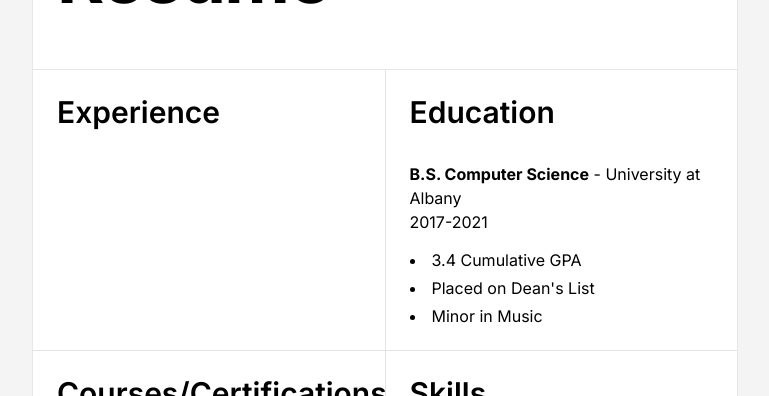
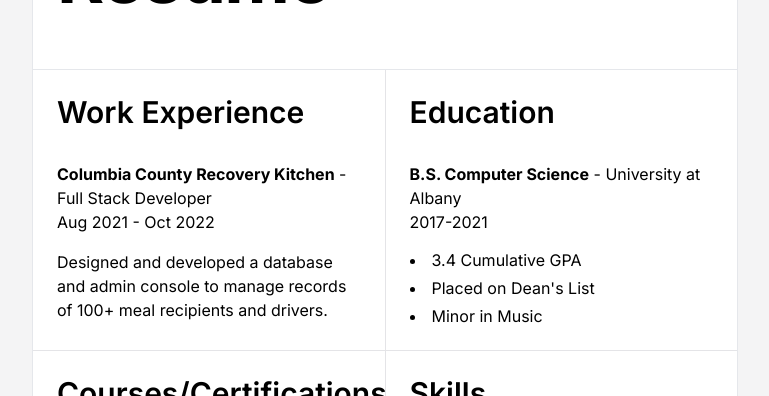
Before and after one commit to jmdatkin/jmatkin.github.io, a Next.js app: page /resume in a window 1280 px wide. Shown: the part 171-567 px from the top of the page, without its empty margins (255-1024 px from the left). Built offline with nearby package versions, Linux system fonts and the light colour scheme.

Commit message:
Add experience section

```diff
--- a/src/pages/resume.tsx
+++ b/src/pages/resume.tsx
@@ -24,9 +24,13 @@ export default function About() {
                 </header>
                 <div className="grid grid-cols-1 md:grid-cols-2 border-t border-b bg-zinc-200 gap-px [&>*]:bg-white">
                     <section className="">
-                        <h3 className="p-6 ">Experience</h3>
+                        <h3 className="p-6 pb-2">Work Experience</h3>
                         <div className="w-full p-6">
-
+                            <p className="mb-4">
+                                <strong>Columbia County Recovery Kitchen</strong> - Full Stack Developer<br></br>
+                                Aug 2021 - Oct 2022
+                            </p>
+                            Designed and developed a database and admin console to manage records of 100+ meal recipients and drivers.
                         </div>
                     </section>
                     <section className="">
```
